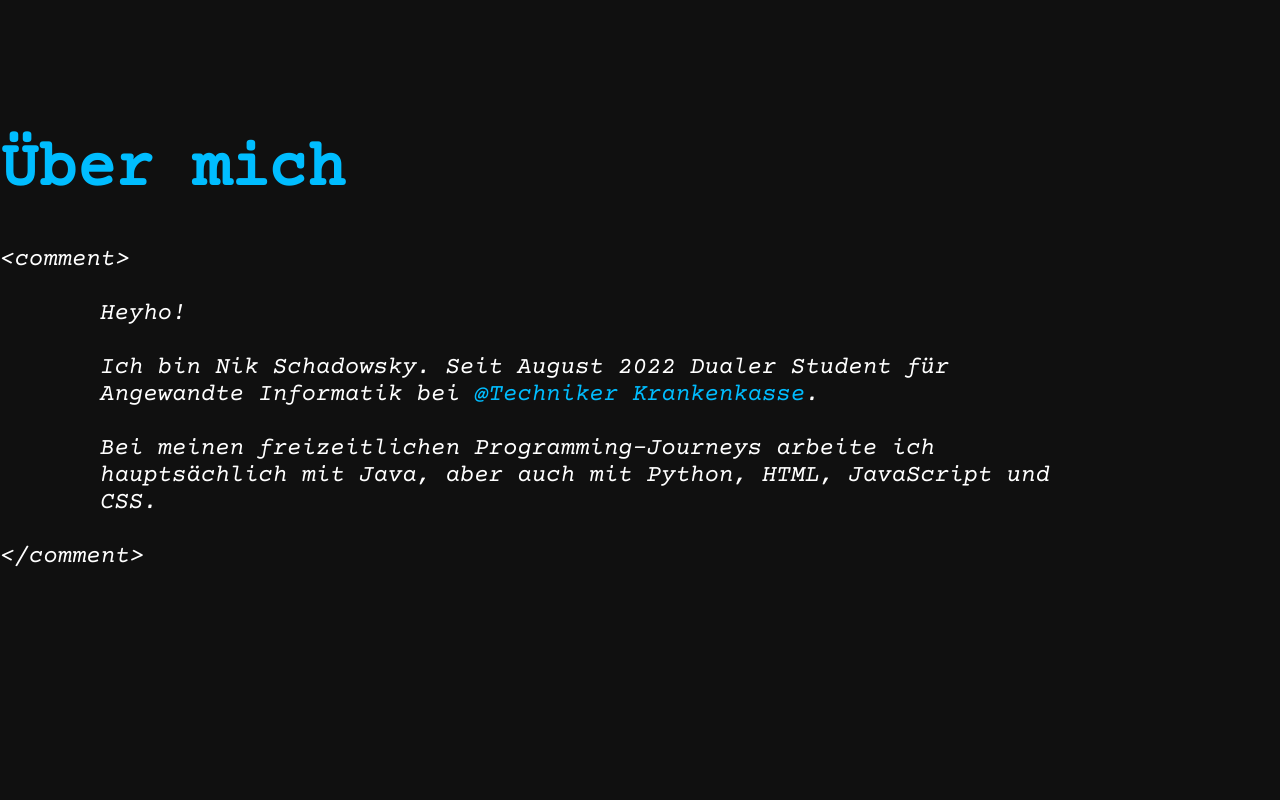
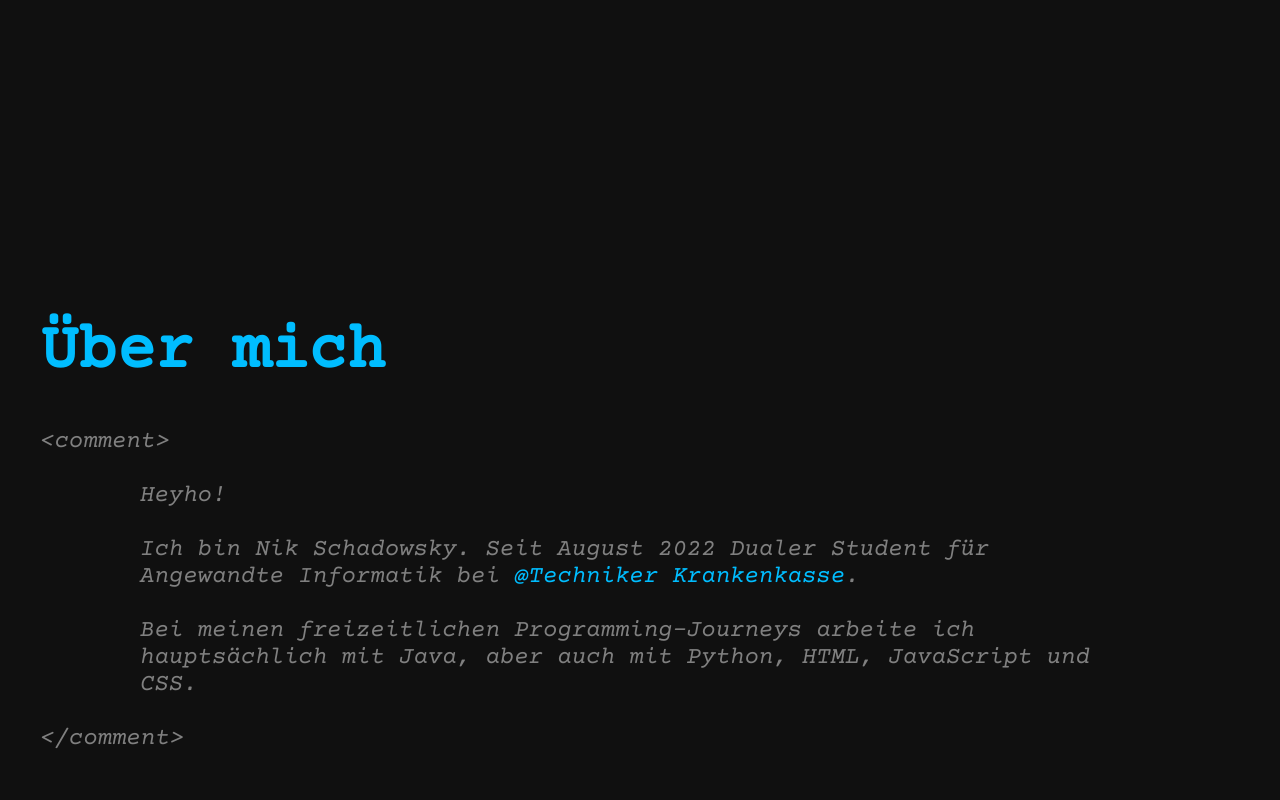
Before and after one commit to nikschadowsky/Webapp, a Vue app: page / in a window 1280 px wide. Shown: the part 920-1720 px from the top of the page. Built offline with nearby package versions, Linux system fonts and the light colour scheme.

Commit message:
css outsourcing + formating

```diff
--- a/src/assets/base.css
+++ b/src/assets/base.css
@@ -31,6 +31,9 @@
     --max-galery-height: 600px;
 }
 
+.debug {
+    outline: 1px solid red;
+}
 
 
 * {
@@ -38,6 +41,9 @@
     margin: 0;
     padding: 0;
     font-family: 'Courier Prime', monospace;
+}
+.flex{
+    display: flex;
 }
 
 .colored{
--- a/src/components/Wrapper.vue
+++ b/src/components/Wrapper.vue
@@ -31,7 +31,7 @@
 </script>
 
 <template >
-    <div id="wrapper">
+    <div id="wrapper" class="flex">
         <Container :accent="'#00bdff'" :secondary="'#0000ff5A'" >
             <Intro></Intro>
         </Container >
@@ -45,6 +45,7 @@
             <Outro></Outro>
         </Container>
 
+
     </div>
 
 </template>
@@ -53,7 +54,6 @@
 
 #wrapper {
 
-    display: flex;
     flex-direction: column;
 
     max-width: var(--max-site-width);
--- a/src/components/gallery/Gallery.vue
+++ b/src/components/gallery/Gallery.vue
@@ -60,7 +60,7 @@
             <img class="image" :src="items[n - 1].path" :alt="items[n - 1].description" draggable="false">
 
 
-            <div class="current-project-desc">
+            <div class="current-project-desc flex">
                 <span class="project-title">My Webapp Project</span><a :href="items[n - 1].href" target="_blank"
                     rel="noopener noreferrer" draggable="false" class="learn-more link carret-blink-anim colored">&lt;learn
                     more/&gt;</a>
@@ -76,7 +76,6 @@
 
 <style>
 .current-project-desc {
-    display: flex;
 
     padding: 10px;
     border-top: 1px solid gray;
--- a/src/components/section/About.vue
+++ b/src/components/section/About.vue
@@ -20,7 +20,7 @@
         Über mich
     </HeaderSection>
     <MainSection>
-        <span class="cursive">
+        <span class="cursive comment">
             <br>
             &lt;comment&gt;<br>
             <br>
```
